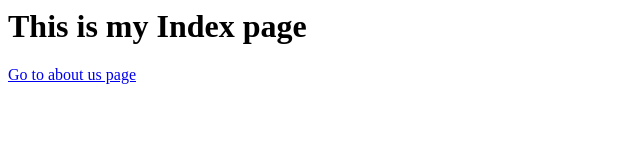
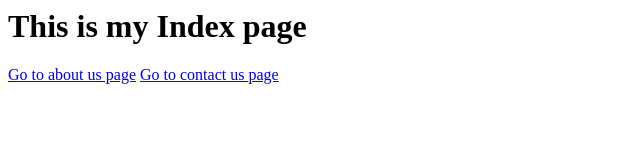
Before and after one commit to Devyani1430/Demo1, a plain HTML site: page index.html in a window 1280 px wide. Shown: the whole page, without its empty margins (0-640 px from the left). Drawn offline with Linux system fonts and the light colour scheme.

Commit message:
creted and added login page

```diff
--- a/index.html
+++ b/index.html
@@ -1,3 +1,4 @@
 <h1> This is my Index page</h1>
 
 <a href="aboutus.html">Go to about us page</a>
+<a href="login.html">Go to contact us page</a>
```
Also changed, not shown: login.html (added, +1 -0 lines).
